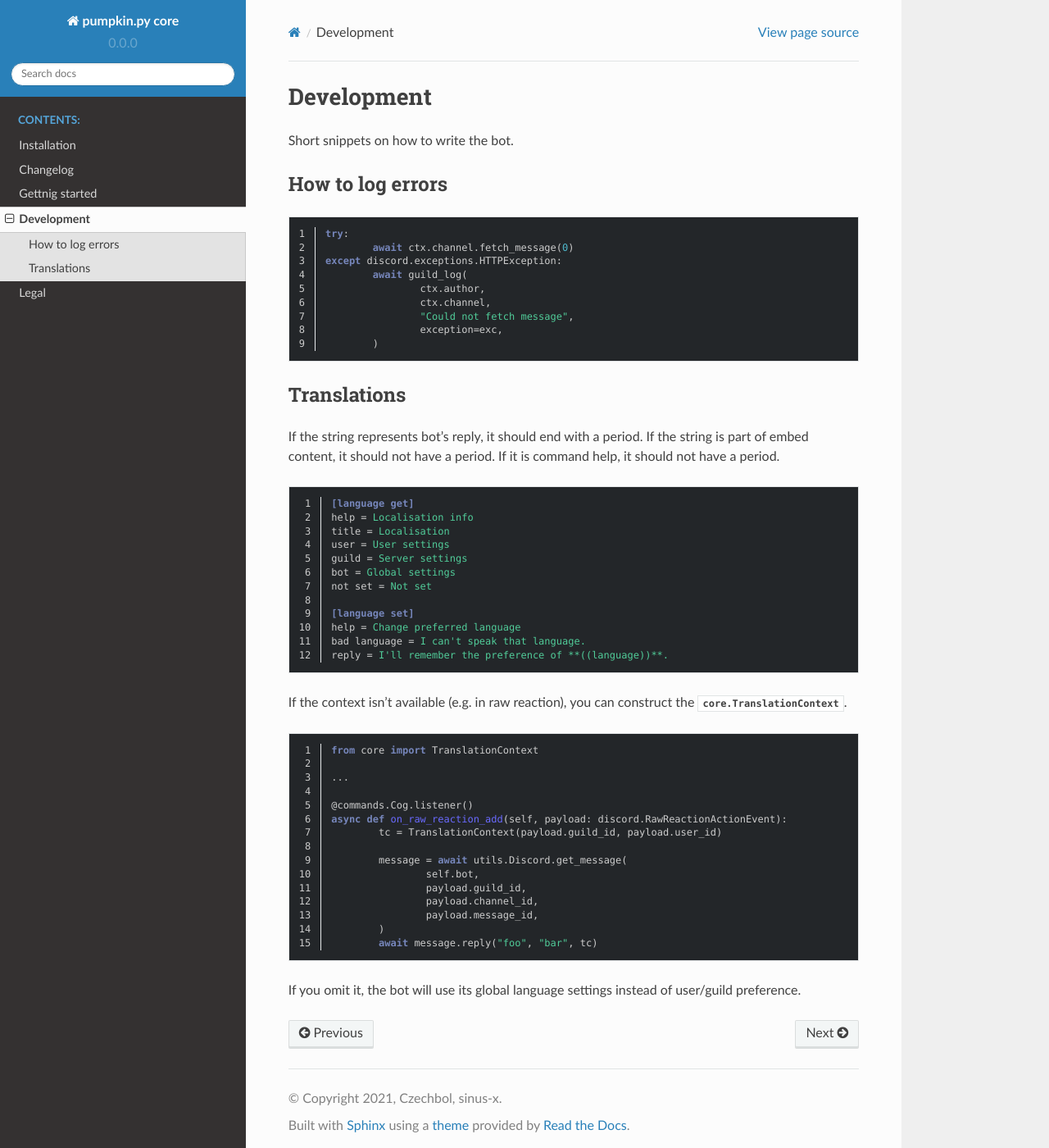
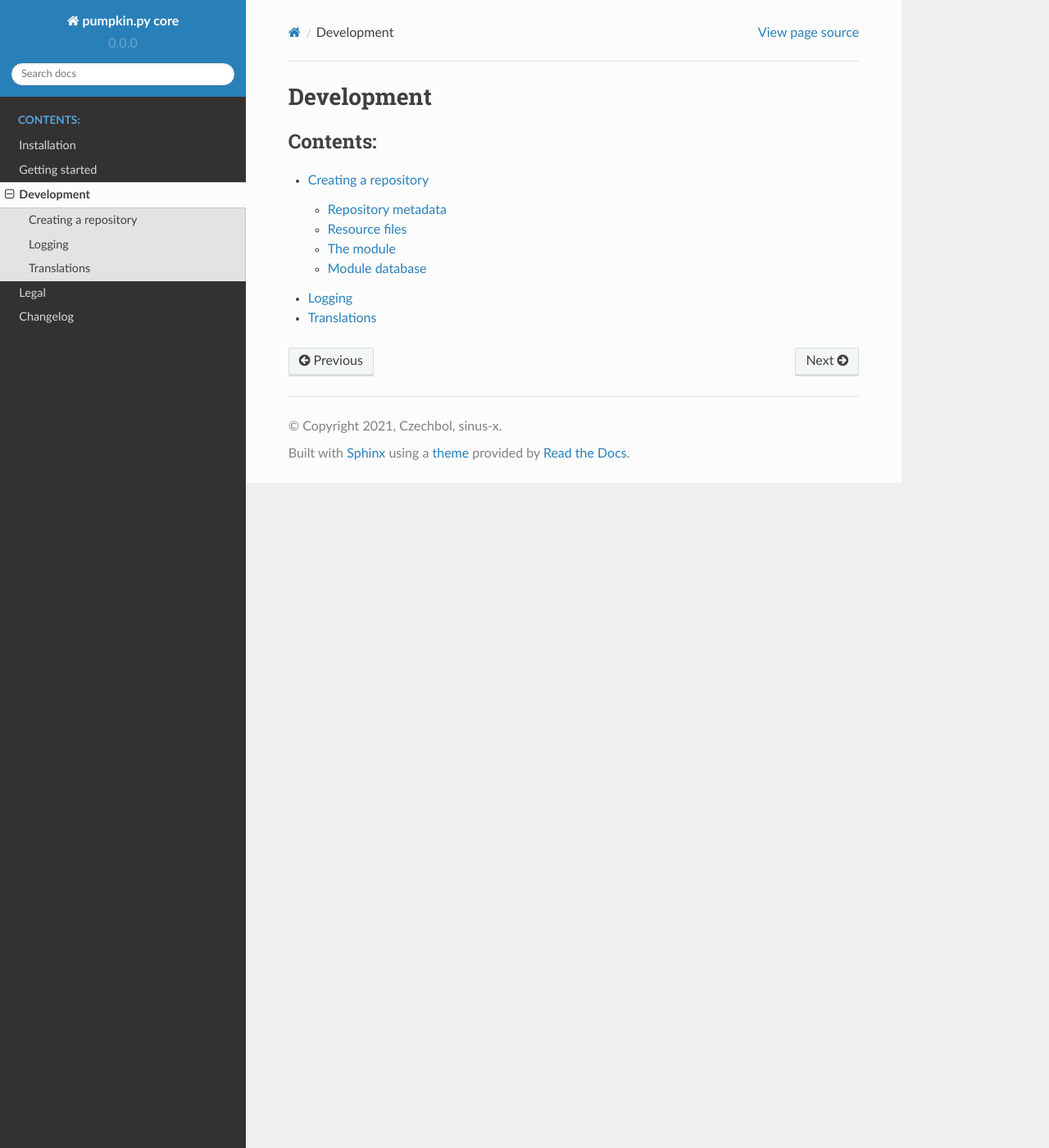
Before and after one commit to pumpkin-py/pumpkin-py, a Sphinx documentation site: the page built from docs/development/index.rst, in a window 1280 px wide and 1400 px high. Shown: the whole window at 82% size. Built offline with Sphinx 7.4.7 and the Read the Docs theme 2.0.0, drawn with Linux system fonts in a browser that asks for light colours; pages that are not in the unit, such as notebooks, are missing from menus.

Commit message:
DOCS: Add documentation on development
Also:
- Extend "Getting started" guide a bit
- Include SSH setup in Installation's Config

```diff
--- a/docs/development/index.rst
+++ b/docs/development/index.rst
@@ -1,66 +1,10 @@
-.. currentmodule:: .
-
 Development
 ===========
 
-Short snippets on how to write the bot.
+.. toctree::
+   :maxdepth: 2
+   :caption: Contents:
 
-How to log errors
------------------
-
-.. code-block:: python
-	:linenos:
-
-	try:
-		await ctx.channel.fetch_message(0)
-	except discord.exceptions.HTTPException:
-		await guild_log(
-			ctx.author,
-			ctx.channel,
-			"Could not fetch message",
-			exception=exc,
-		)
-
-Translations
-------------
-
-If the string represents bot's reply, it should end with a period. If the string is part of embed content, it should not have a period. If it is command help, it should not have a period.
-
-.. code-block:: ini
-	:linenos:
-
-	[language get]
-	help = Localisation info
-	title = Localisation
-	user = User settings
-	guild = Server settings
-	bot = Global settings
-	not set = Not set
-
-	[language set]
-	help = Change preferred language
-	bad language = I can't speak that language.
-	reply = I'll remember the preference of **((language))**.
-
-If the context isn't available (e.g. in raw reaction), you can construct the :class:`core.TranslationContext`.
-
-.. code-block:: python
-	:linenos:
-
-	from core import TranslationContext
-
-	...
-
-	@commands.Cog.listener()
-	async def on_raw_reaction_add(self, payload: discord.RawReactionActionEvent):
-		tc = TranslationContext(payload.guild_id, payload.user_id)
-
-		message = await utils.Discord.get_message(
-			self.bot,
-			payload.guild_id,
-			payload.channel_id,
-			payload.message_id,
-		)
-		await message.reply("foo", "bar", tc)
-
-If you omit it, the bot will use its global language settings instead of user/guild preference.
+   repository
+   logging
+   translations
--- a/docs/index.rst
+++ b/docs/index.rst
@@ -11,10 +11,10 @@ Intro to pumpkin.py
    :caption: Contents:
 
    installation/index
-   changelog
    getting-started/index
    development/index
    legal
+   changelog
    autoapi/index
 
 
--- a/docs/installation/03-config.rst
+++ b/docs/installation/03-config.rst
@@ -9,7 +9,7 @@ Connecting to remote server by using username and password gets annoying really
 .. code-block:: bash
 
 	ssh-keygen -t ed25519
-	# save the file as something descriptive, e.g. /home/discord/.ssh/pumpkin_server
+	# save the file as something descriptive, e.g. /home/<username>/.ssh/pumpkin_server
 	# you can omit the password by pressing Enter twice
 
 Then add the key to the SSH configuration file (``~/.ssh/config``), so it knows when to use it.
@@ -21,6 +21,8 @@ Then add the key to the SSH configuration file (``~/.ssh/config``), so it knows
 		PubkeyAuthentication yes
 		IdentitiesOnly yes
 		IdentityFile ~/.ssh/pumpkin_server
+
+To use the SSH key on the server, you have to add the contents of the **public** key (e.g. ``/home/<username>/.ssh/pumpkin_server.pub``) to server's ``/home/discord/.ssh/authorized_keys``.
 
 PostgreSQL backups
 ------------------
--- a/docs/installation/index.rst
+++ b/docs/installation/index.rst
@@ -1,7 +1,7 @@
 Installation
 ============
 
-This chapter will guide you through the setup process.
+This chapter will guide you through the setup process. You can pick either the docker or direct installation, they touch the same topic and are independent of each other.
 
 .. toctree::
    :maxdepth: 2
```
Also changed, not shown: docs/development/logging.rst (added, +29 -0 lines), docs/development/repository.rst (added, +178 -0 lines), docs/development/translations.rst (added, +71 -0 lines), docs/getting-started/index.rst (+25 -3 lines).
